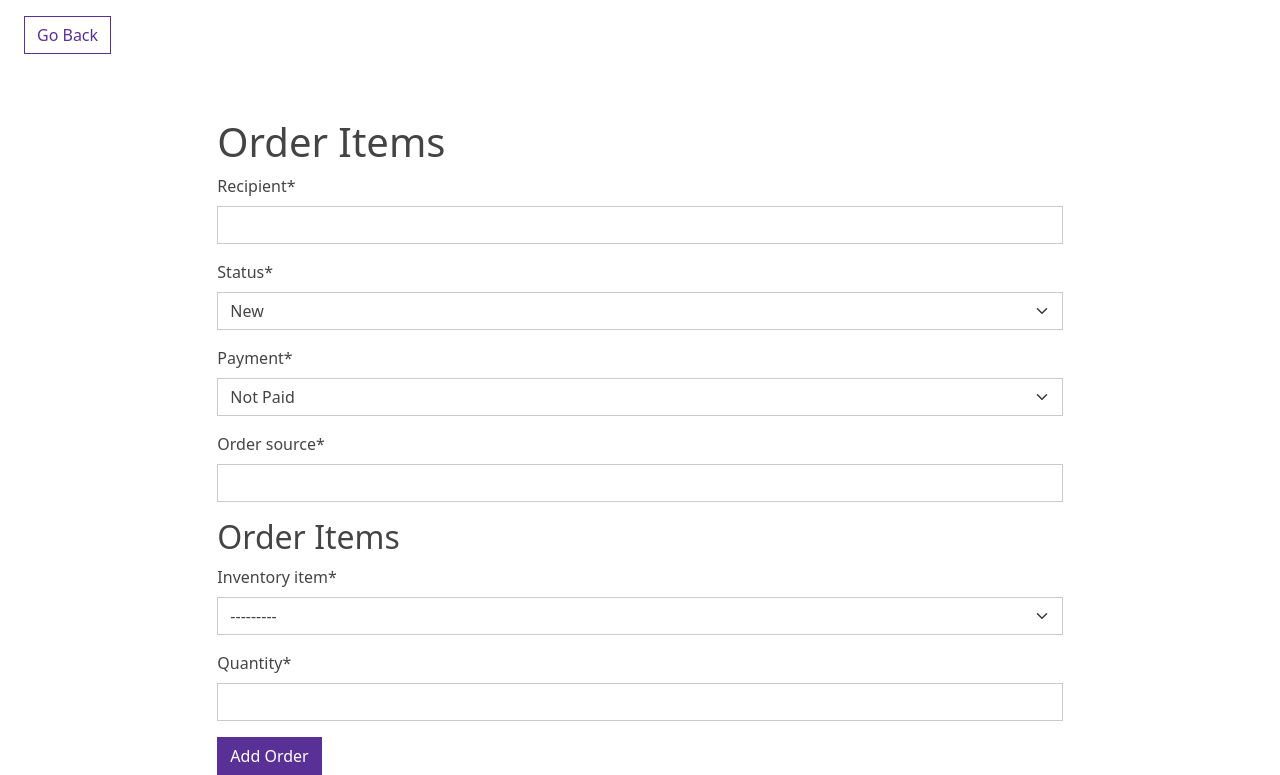
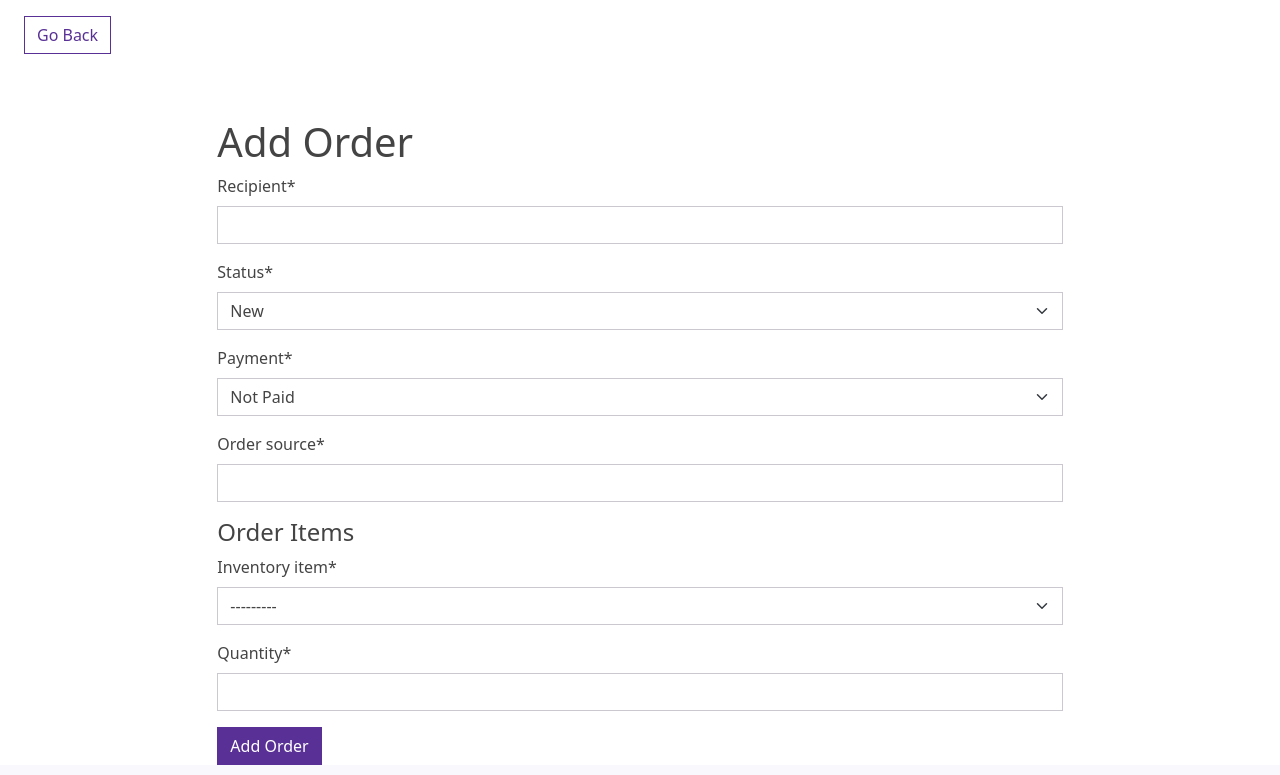
Before and after one commit to leo9uo/Airhouse, a Django app: page /add-order/ in a window 1280 px wide. Shown: the part 78-853 px from the top of the page. Run offline with Django 5.2, Linux system fonts and the light colour scheme; data comes from the database, SQL or seed files in the repository; both versions use the stored data as it was after the commit; some libraries are stand-ins or nearby versions.

Commit message:
add dynamic rendering for create order and edit order pages

```diff
--- a/airhouse_project/airhouse/templates/airhouse/order_form.html
+++ b/airhouse_project/airhouse/templates/airhouse/order_form.html
@@ -6,22 +6,26 @@
 
     <div class="row">
         <div class="col-11 col-md-8 mx-auto mt-5">
-            <h1>Order Items</h1>
+            <h1>{% if form.instance.pk %}Edit Order{% else %}Add Order{% endif %}</h1>
 
             <form method="POST">
                 {% csrf_token %}
                 {{ form|crispy }}
 
-                <h2>Order Items</h2>
+                <h4>Order Items</h4>
                 {{ formset.management_form }}
                 {% for form in formset %}
-                    <div class="formset-row">
-                        {{ form|crispy }}
-                    </div>
+                    {% if forloop.last and form.instance.pk or not form.instance.pk and not forloop.first %}
+
+                    {% else %}
+                        <div class="formset-row">
+                            {{ form|crispy }}
+                        </div>
+                    {% endif %}
                 {% endfor %}
 
                 <div class="mt-3">
-                    <button type="submit" class="btn btn-primary">Add Order</button>
+                    <button type="submit" class="btn btn-primary">{% if form.instance.pk %}Update Order{% else %}Add Order{% endif %}</button>
                 </div>
             </form>
         </div>
```
Also changed, not shown: airhouse_project/db.sqlite3.
